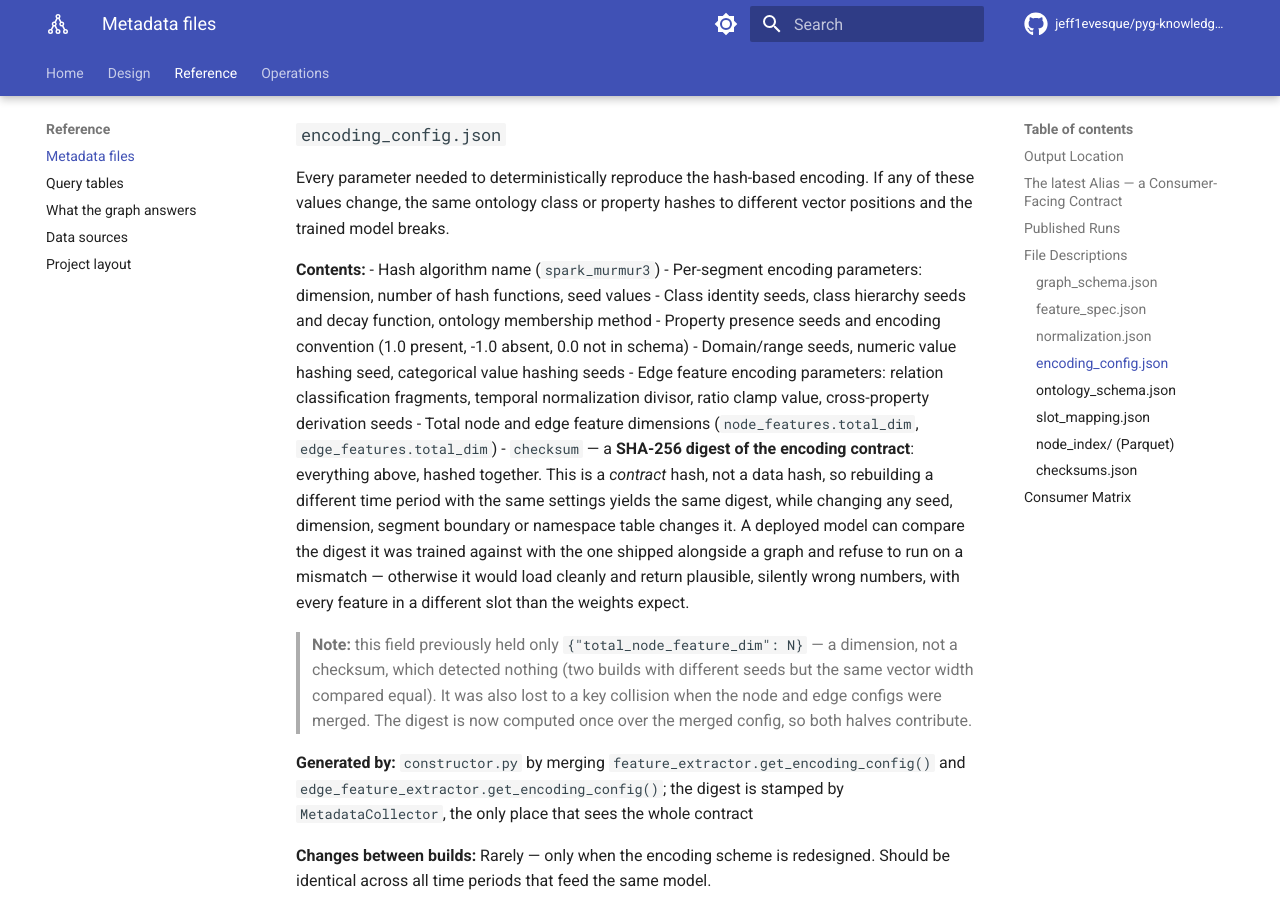
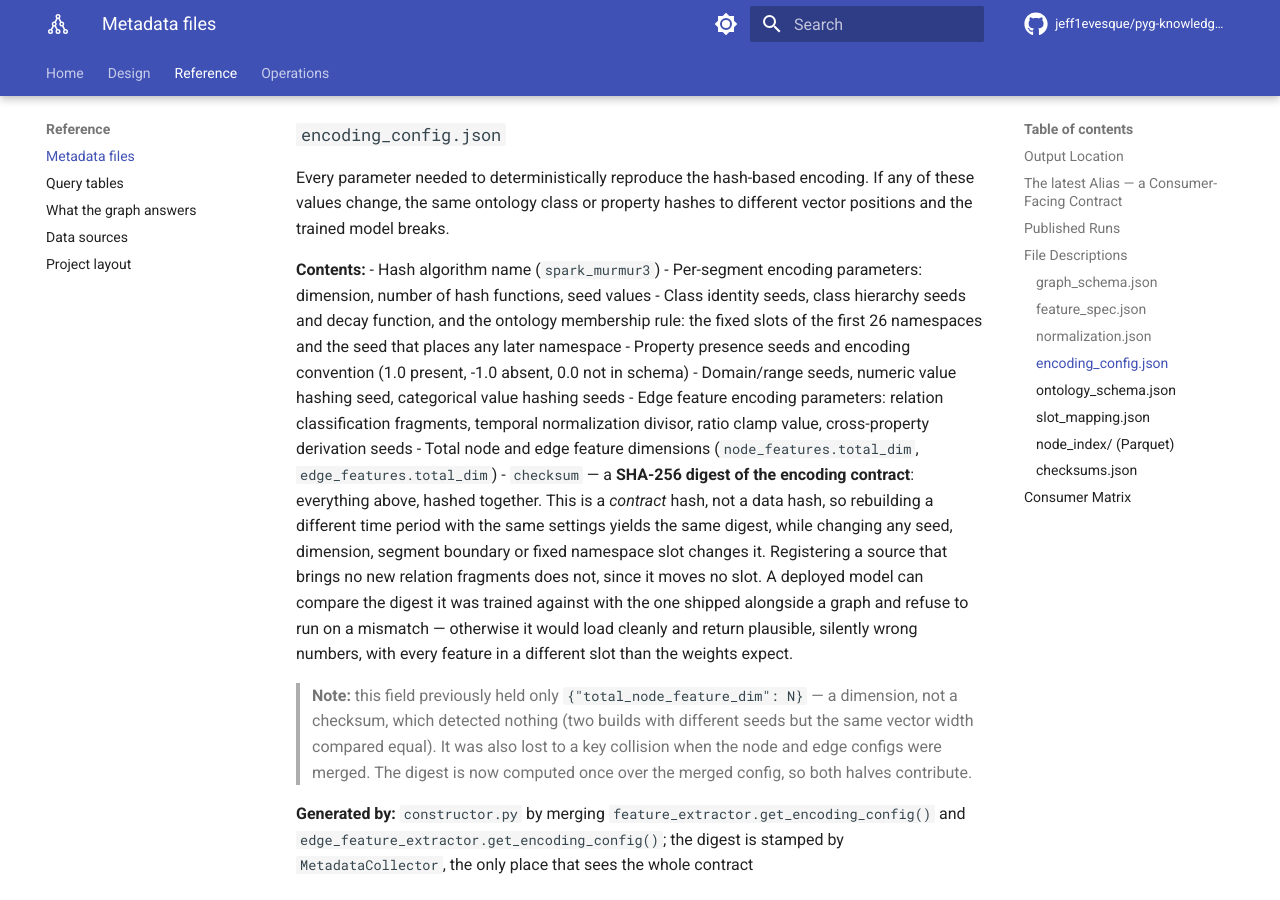
Before and after one commit to jeff1evesque/pyg-knowledge-graph-builder, an MkDocs documentation site: the page built from documentation/reference/outputs.md, in a window 1280 px wide and 900 px high, scrolled down 7461 px. Built offline with MkDocs 1.6.1 and Material for MkDocs 9.7.7, drawn with Linux system fonts in a browser that asks for light colours; comment, search, counter and statistics services are not loaded.

Commit message:
#406: outputs.md, what the ontology-source rule records and what changes contract_digest

```diff
--- a/documentation/reference/outputs.md
+++ b/documentation/reference/outputs.md
@@ -225,12 +225,12 @@ Every parameter needed to deterministically reproduce the hash-based encoding. I
 **Contents:**
 - Hash algorithm name (`spark_murmur3`)
 - Per-segment encoding parameters: dimension, number of hash functions, seed values
-- Class identity seeds, class hierarchy seeds and decay function, ontology membership method
+- Class identity seeds, class hierarchy seeds and decay function, and the ontology membership rule: the fixed slots of the first 26 namespaces and the seed that places any later namespace
 - Property presence seeds and encoding convention (1.0 present, -1.0 absent, 0.0 not in schema)
 - Domain/range seeds, numeric value hashing seed, categorical value hashing seeds
 - Edge feature encoding parameters: relation classification fragments, temporal normalization divisor, ratio clamp value, cross-property derivation seeds
 - Total node and edge feature dimensions (`node_features.total_dim`, `edge_features.total_dim`)
-- `checksum` — a **SHA-256 digest of the encoding contract**: everything above, hashed together. This is a *contract* hash, not a data hash, so rebuilding a different time period with the same settings yields the same digest, while changing any seed, dimension, segment boundary or namespace table changes it. A deployed model can compare the digest it was trained against with the one shipped alongside a graph and refuse to run on a mismatch — otherwise it would load cleanly and return plausible, silently wrong numbers, with every feature in a different slot than the weights expect.
+- `checksum` — a **SHA-256 digest of the encoding contract**: everything above, hashed together. This is a *contract* hash, not a data hash, so rebuilding a different time period with the same settings yields the same digest, while changing any seed, dimension, segment boundary or fixed namespace slot changes it. Registering a source that brings no new relation fragments does not, since it moves no slot. A deployed model can compare the digest it was trained against with the one shipped alongside a graph and refuse to run on a mismatch — otherwise it would load cleanly and return plausible, silently wrong numbers, with every feature in a different slot than the weights expect.
 
 > **Note:** this field previously held only `{"total_node_feature_dim": N}` — a dimension, not a checksum, which detected nothing (two builds with different seeds but the same vector width compared equal). It was also lost to a key collision when the node and edge configs were merged. The digest is now computed once over the merged config, so both halves contribute.
 
```
